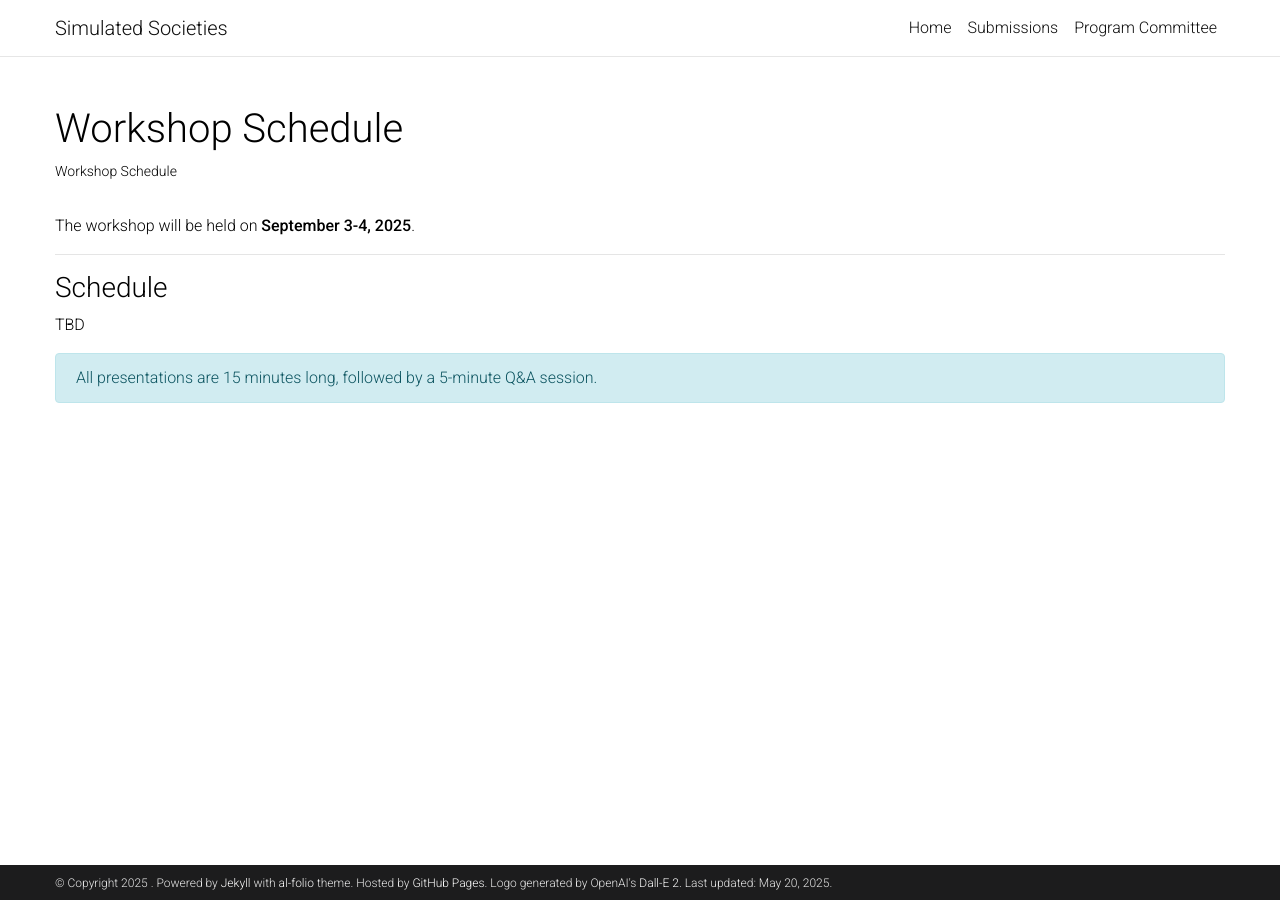
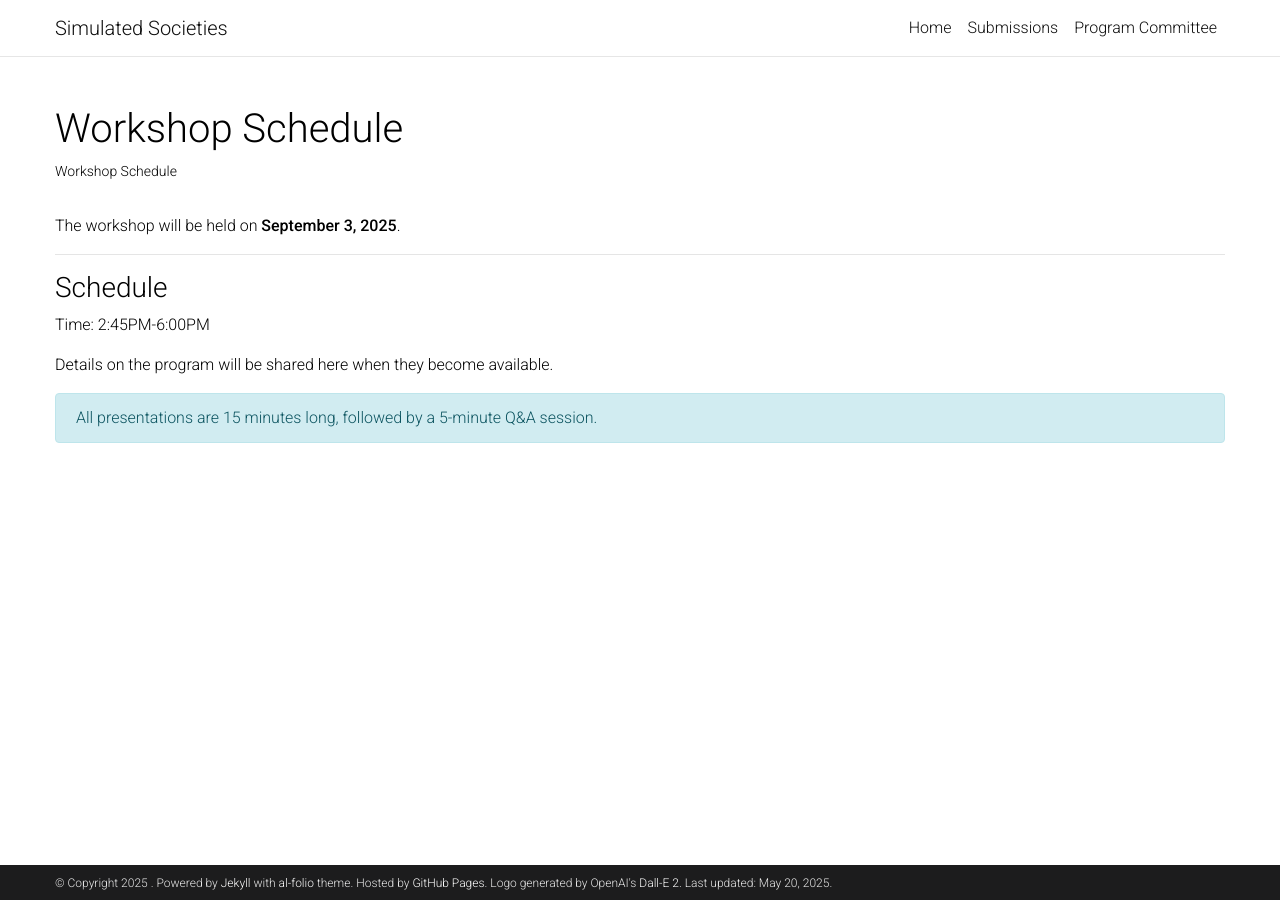
Before and after one commit to SimulatedSocieties/SimulatedSocieties.github.io, a Jekyll site: the page built from _pages/Schedule.md, in a window 1280 px wide. Built offline with Jekyll 4.4.1, drawn with Linux system fonts in a browser that asks for light colours; a style sheet for code colours, icons or effects is not loaded.

```diff
--- a/_pages/Schedule.md
+++ b/_pages/Schedule.md
@@ -7,13 +7,17 @@ nav: false
 nav_order: 4
 ---
 
-The workshop will be held on **September 3-4, 2025**.
+The workshop will be held on **September 3, 2025**.
 
 ---
 
 ### Schedule
+Time: 2:45PM-6:00PM
 
-TBD
+Details on the program will be shared here when they become available.
+
+
+
 
 All presentations are 15 minutes long, followed by a 5-minute Q&A session.
 {: .alert .alert-info}
```
Also changed, not shown: _pages/about.md (+3 -3 lines).
